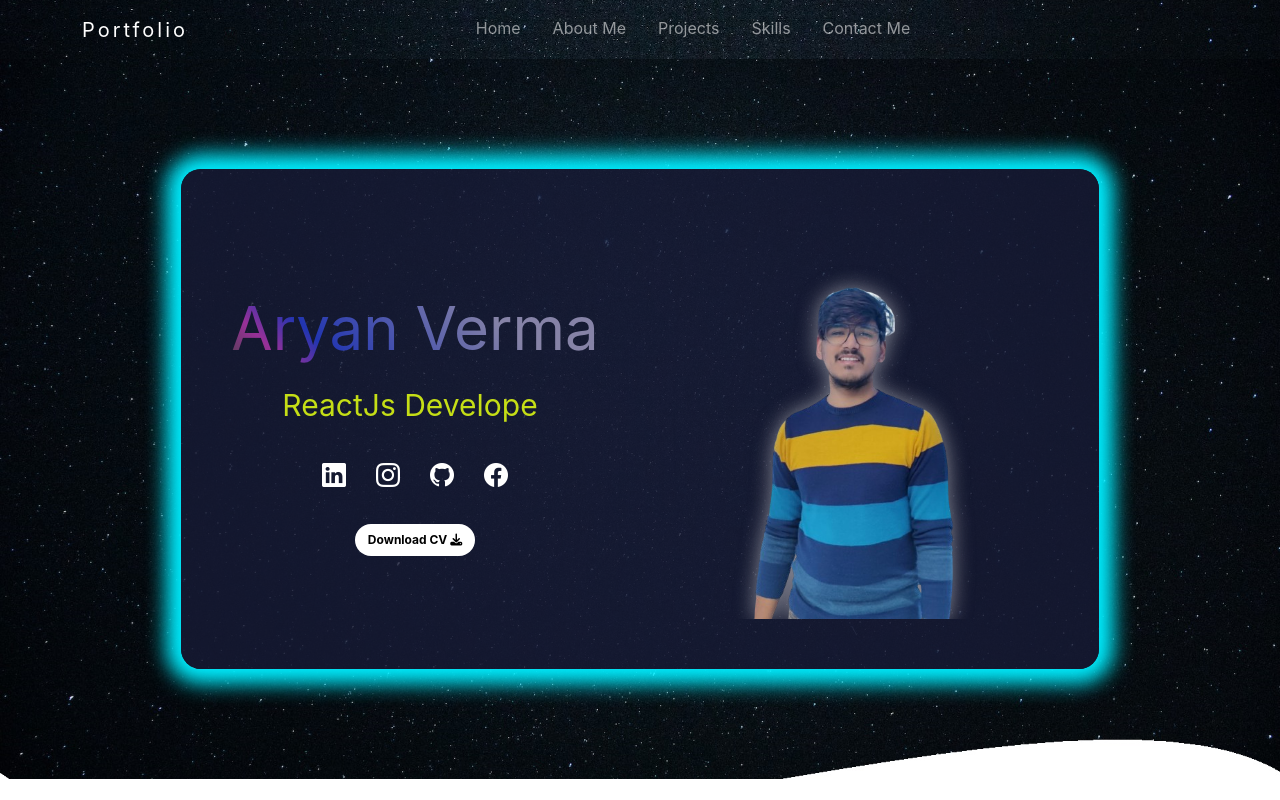
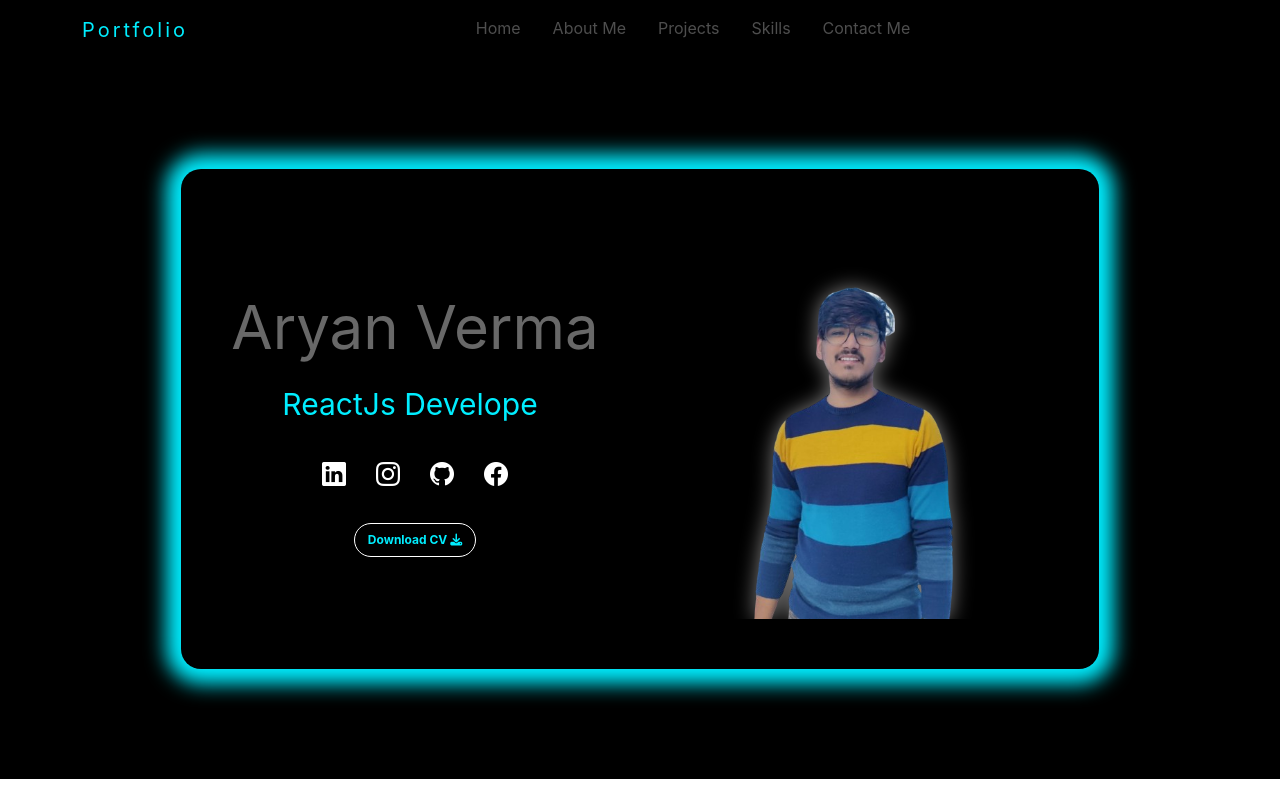
Before and after one commit to aryanver2001/Portfolio, a React (Create React App) app: page / in a window 1280 px wide. Shown: the top 800 px of the page. Built offline with nearby package versions, Linux system fonts and the light colour scheme; a web font is replaced by a local one.

Commit message:
modified

```diff
--- a/public/index.html
+++ b/public/index.html
@@ -42,7 +42,8 @@
     src="https://unpkg.com/aos@next/dist/aos.js"></script>
   <script>
     AOS.init({
-      duration: 800
+      offset: 120,
+      duration: 200
     });
   </script>
 </body>
--- a/src/myComponents/navbar.js
+++ b/src/myComponents/navbar.js
@@ -3,9 +3,9 @@ import React from 'react'
 export default function navbar() {
     return (
     // NAVBAR
-    <div className='top-bg' id="home">
+    <div className="dark-bg" id="home" >
         <nav
-            className="navbar navbar-expand-lg navbar-dark bg-transparent">
+            className="navbar navbar-expand-lg  navbar-dark bg-transparent">
             <div className="container">
                 <span
                     className="navbar-brand fs-5">Portfolio</span>
--- a/src/myComponents/profile.js
+++ b/src/myComponents/profile.js
@@ -5,7 +5,7 @@ import profilePhoto from "./Images/profile-photo.png";
 //Frontend Developer<i className="bi bi-pc-display-horizontal logo"></i>
 export default function Profile() {
     return (
-        <div className="top-bg profile-parent">
+        <div className="dark-bg profile-parent">
             <div className="profile-card">
                 <div className="profile-child">
                     <div className="profile-content">
--- a/src/myComponents/projects.js
+++ b/src/myComponents/projects.js
@@ -4,6 +4,7 @@ import AIimage from "./Images/project-ai.jpg"
 import Rocketimage from "./Images/project-rocket.png"
 import Shopimage from "./Images/project-shop.png"
 import Portfolioimage from "./Images/project-portfolio.jpg"
+import { Link } from 'react-router-dom'
 
 export default function projects() {
   return (
@@ -23,7 +24,7 @@ export default function projects() {
               <h6 className="card-subtitle mb-2 text-muted">Tech Used: ReactJs, HTML, CSS</h6>
               <p className="card-text">Designed and implemented a responsive website for my independent jewellery store, highlighting proficiency in React, HTML,
                 and CSS. Delivered a seamless user experience, showcasing expertise in web development and user interface design.</p>
-              <a href="https://aryanver2001.github.io/JaiprakashOrnamentHouse/" className="btn btn-dark text-white" target='blank'>Explore </a>
+              <a href="https://jaiprakashornamenthouse.netlify.app/" className="btn btn-dark text-white" target='blank'>Explore </a>
             </div>
           </div>
           <div className="card project-card" data-aos="fade-out">
--- a/src/myComponents/styles/globalStyle.css
+++ b/src/myComponents/styles/globalStyle.css
@@ -16,8 +16,8 @@ body {
     background-color: rgba(0, 0, 0, .8);
 }
 
-.top-bg {
-    background: url('../Images/bg.jpg') rgb(255, 255, 255);
+.dark-bg {
+    background:rgb(0, 0, 0);
     background-blend-mode: multiply;
     background-position: center;
     background-size: cover;
@@ -26,9 +26,11 @@ body {
 
 .navbar-brand {
     letter-spacing: 3px;
+    color: #0ef;
 }
 
 .nav-link {
+    color: #8080809b;
     transition: all .5s;
     border-bottom: 3px solid transparent;
 }
@@ -46,7 +48,7 @@ body {
     display: flex;
     justify-content: center;
     align-items: center;
-    padding: 110px 0 110px 0;
+    padding: 110px 0;
 }
 
 .profile-card {
@@ -57,13 +59,8 @@ body {
     gap: 50px;
     border-radius: 20px;
     box-shadow: 0px 0px 20px 15px #0ef;
-    background-color: rgba(23, 27, 54, 0.8);
     transition: all .4s ease-in-out;
 }
-
-/* .profile-card:hover{
-    box-shadow: 0px 0px 20px 15px red;
-} */
 
 .profile-child {
     display: flex;
@@ -83,23 +80,19 @@ body {
 
 .name,
 .designation {
-    color: white;
     text-transform: capitalize;
 }
 
 .name {
     font-size: clamp(15px, 10vw, 60px);
-    background: rgb(67, 66, 66);
-    background: linear-gradient(45deg, rgba(67, 66, 66, 1) 0%, rgba(152, 48, 152, 1) 14%, rgba(33, 53, 177, 1) 26%, rgba(134, 131, 167, 1) 70%);
+    background: rgba(232, 232, 232, 0.447);
     color: transparent;
     background-clip: text;
 }
 
 .designation {
     font-size: clamp(10px, 5vw, 30px);
-    color: rgb(197, 222, 22);
-    /* background: linear-gradient(45deg, rgba(197, 222, 22, 1) 0%, rgba(208, 197, 33, 1) 19%, rgba(19, 226, 74, 1) 34%, rgba(232, 14, 37, 1) 70%);
-    color: transparent; */
+    color: #0ef;
     background-clip: text;
 }
 
@@ -134,26 +127,28 @@ body {
 }
 
 .cv-download-btn {
-    background: white;
+    background: black;
+    border: 1px solid white;
     border-radius: 20px;
     transition: all .4s ease-in-out;
 }
 
 .cv-download-btn:hover {
-    background: black;
+    border: 1px solid #0ef;
+    background: white;
     transform: scale(1.1);
 }
 
 .btn {
     font-size: clamp(7px, 3vw, 12px);
     text-decoration: none;
-    color: black;
+    color: #0ef;
     font-weight: 700;
     transition: all .4s ease-in-out;
 }
 
 .btn:hover {
-    color: #0ef;
+    color: black;
 }
 
 .profile-img {
@@ -199,7 +194,7 @@ body {
     height: 15px;
 }
 
-.section-parent{
+.section-parent {
     display: flex;
     justify-content: center;
     align-items: center;
@@ -208,7 +203,7 @@ body {
     margin: auto;
 }
 
-.about-card{
+.about-card {
     display: flex;
     justify-content: center;
     align-items: center;
@@ -217,12 +212,12 @@ body {
     padding: 20px;
 }
 
-.about-img img{
-    height: clamp(200px,35vw,400px);
-    width: clamp(200px,35vw,500px);
+.about-img img {
+    height: clamp(200px, 35vw, 400px);
+    width: clamp(200px, 35vw, 500px);
 }
 
-.about-child{
+.about-child {
     display: flex;
     justify-content: center;
     flex-direction: column;
@@ -230,7 +225,7 @@ body {
     padding: 20px;
 }
 
-.about-skill-list h5{
+.about-skill-list h5 {
     font-weight: 700;
 }
 
@@ -254,7 +249,7 @@ body {
     color: #0ef;
 }
 
-.project-head-card{
+.project-head-card {
     display: flex;
     justify-content: center;
     align-items: center;
@@ -263,37 +258,37 @@ body {
     flex-wrap: wrap;
 }
 
-.project-card{
+.project-card {
     height: 520px;
     padding: 20px;
     width: 400px;
     overflow: hidden;
 }
 
-.project-card:hover{
+.project-card:hover {
     z-index: 1;
     box-shadow: 0px 0px 20px 15px rgb(107, 107, 107);
 }
 
-.card-img-top{
+.card-img-top {
     height: 200px;
     width: 100%;
 }
 
-.skill-card{
+.skill-card {
     width: 100%;
 }
 
-.skills-list{
+.skills-list {
     display: flex;
     gap: 40px;
 }
 
-.skills-list div{
+.skills-list div {
     width: 50%;
 }
 
-.contact-card{
+.contact-card {
     background: #032A33;
     display: flex;
     align-items: center;
@@ -305,7 +300,7 @@ body {
 
 }
 
-.contact-child{
+.contact-child {
     display: flex;
     align-items: center;
     justify-content: center;
@@ -313,11 +308,11 @@ body {
     gap: 30px;
 }
 
-.contact-child h3{
+.contact-child h3 {
     color: white;
 }
 
-.backtotop-btn{
+.backtotop-btn {
     text-decoration: none;
     background-color: #82ACAB;
     border-radius: 20px;
@@ -326,13 +321,13 @@ body {
     transition: all .4s ease-in-out;
 }
 
-.backtotop-btn:hover{
+.backtotop-btn:hover {
     background: #0B4B54;
     transform: scale(1.1);
 }
 
 
-.contact-form{
+.contact-form {
     display: flex;
     width: 40%;
     background: #82ACAB;
@@ -342,26 +337,26 @@ body {
     align-items: center;
 }
 
-.form-head{
-    font-size: clamp(20px,5vw,30px);
+.form-head {
+    font-size: clamp(20px, 5vw, 30px);
     font-family: 'Playfair Display', serif;
     margin-top: 20px;
     margin-bottom: 40px;
     color: white;
 }
 
-.form-cont{
+.form-cont {
     display: flex;
     flex-direction: column;
     margin-bottom: 30px;
     width: 65%;
 }
 
-.form-control{
+.form-control {
     margin-bottom: 30px;
 }
 
-.contact-btn{
+.contact-btn {
     background-color: #0B4B54;
     width: 100%;
     border-radius: 20px;
@@ -369,7 +364,7 @@ body {
     color: white;
 }
 
-.footer{
+.footer {
     background-color: #2A777C;
     padding: 10px;
     width: 100%;
```
Also changed, not shown: src/myComponents/Images/bg.jpg (deleted).
